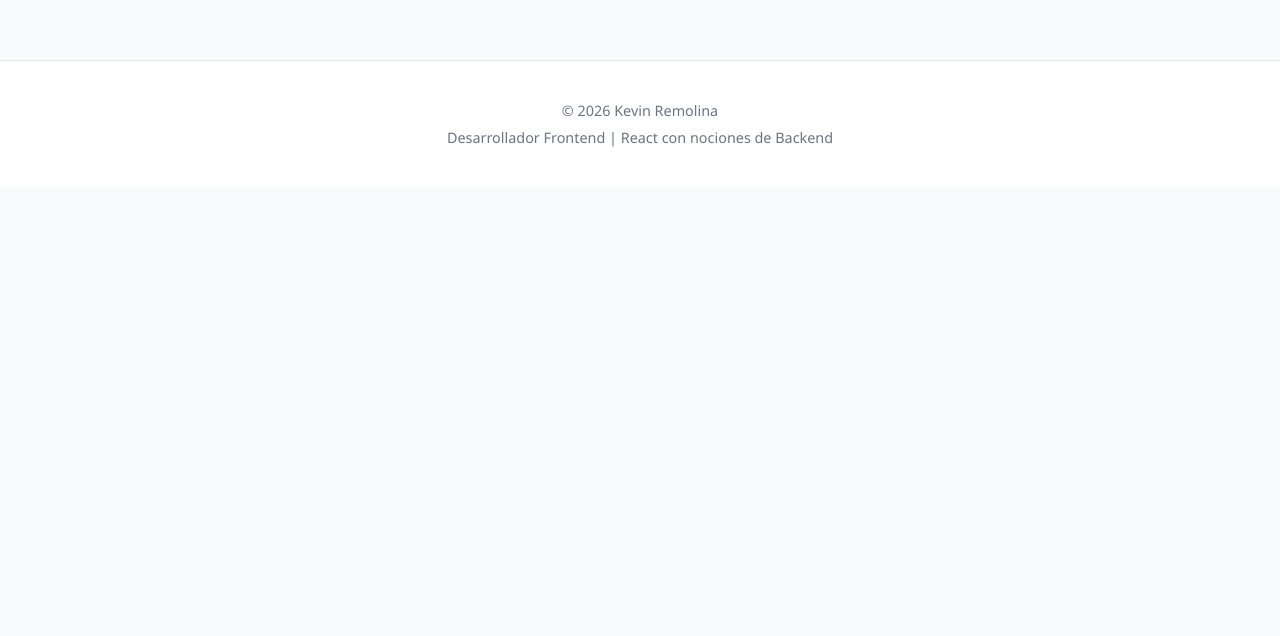
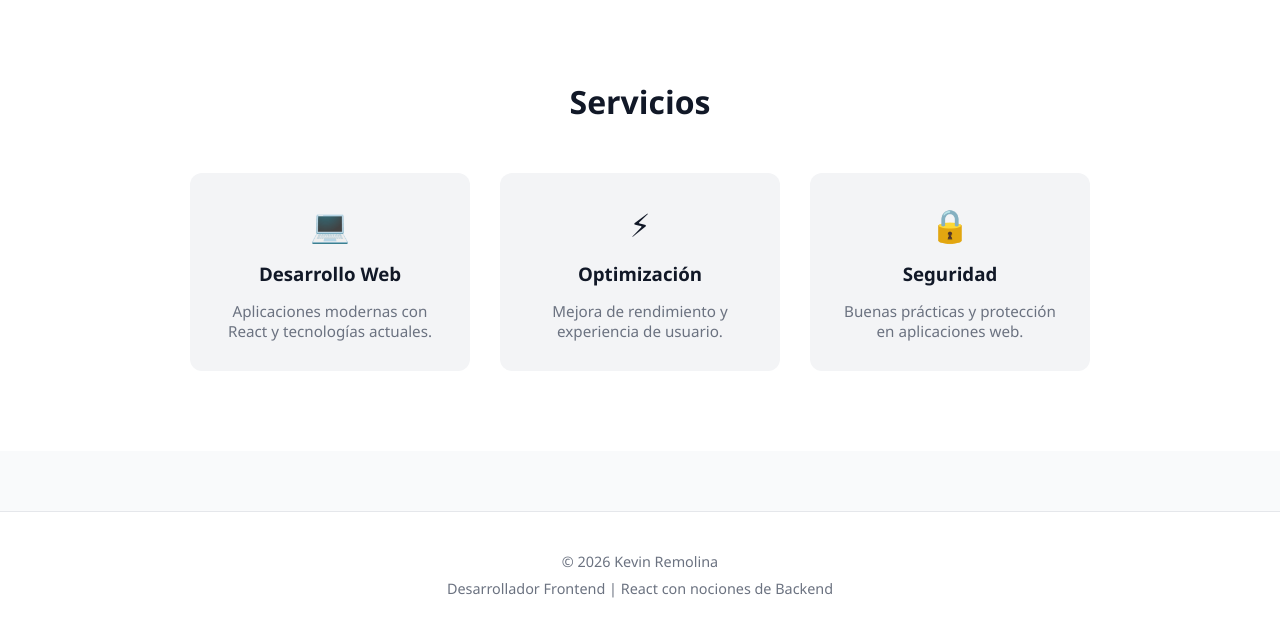
Before and after one commit to KevinRemolina/landing-page-react, a React (Vite) app: page / in a window 1280 px wide. Shown: the part 714-1350 px from the top of the page. Before the commit the page ends 901 px from the top, so only its background shows below. Built offline with nearby package versions, Linux system fonts and the light colour scheme.

Commit message:
add service by means of a reuse component that use a dinamic control of information, preapared to receive information through a api

```diff
--- a/src/App.jsx
+++ b/src/App.jsx
@@ -1,12 +1,15 @@
 import Navbar from "./components/Navbar"
 import Hero from "./components/Hero"
+import Services from "./components/services"
 import Footer from "./components/Footer"
+
 
 function App() {
   return (
     <>
       <Navbar />
       <Hero />
+      <Services />
       <Footer />
     </>
   )
--- /dev/null
+++ b/src/components/ServiceCard.jsx
@@ -0,0 +1,11 @@
+function ServiceCard({ icon, title, description }) {
+  return (
+    <div className="service-card">
+      <div className="service-icon">{icon}</div>
+      <h3>{title}</h3>
+      <p>{description}</p>
+    </div>
+  )
+}
+
+export default ServiceCard
--- /dev/null
+++ b/src/components/services.jsx
@@ -0,0 +1,44 @@
+import ServiceCard from "./ServiceCard"
+
+function Services() {
+
+    const servicesData = [
+    {
+        id: 1,
+        icon: "💻",
+        title: "Desarrollo Web",
+        description: "Aplicaciones modernas con React y tecnologías actuales."
+    },
+    {
+        id: 2,
+        icon: "⚡",
+        title: "Optimización",
+        description: "Mejora de rendimiento y experiencia de usuario."
+    },
+    {
+        id: 3,
+        icon: "🔒",
+        title: "Seguridad",
+        description: "Buenas prácticas y protección en aplicaciones web."
+    }
+]
+
+  return (
+    <section className="services">
+      <h2>Servicios</h2>
+
+      <div className="services-container">
+        {servicesData.map((service) => (
+          <ServiceCard
+            key={service.id}
+            icon={service.icon}
+            title={service.title}
+            description={service.description}
+          />
+        ))}
+      </div>
+    </section>
+  )
+}
+
+export default Services
--- a/src/styles.css
+++ b/src/styles.css
@@ -73,3 +73,47 @@ footer p:first-child {
   background-color: #e5e7eb;
   border-radius: 12px;
 }
+
+.services {
+  padding: 80px 40px;
+  text-align: center;
+  background-color: #ffffff;
+}
+
+.services h2 {
+  font-size: 2rem;
+  margin-bottom: 50px;
+}
+
+.services-container {
+  display: flex;
+  justify-content: center;
+  gap: 30px;
+  flex-wrap: wrap;
+}
+
+.service-card {
+  background-color: #f3f4f6;
+  padding: 30px;
+  border-radius: 12px;
+  width: 280px;
+  transition: transform 0.3s ease, box-shadow 0.3s ease;
+}
+
+.service-card h3 {
+  margin: 15px 0;
+}
+
+.service-card p {
+  color: #6b7280;
+  font-size: 0.95rem;
+}
+
+.service-card:hover {
+  transform: translateY(-8px);
+  box-shadow: 0 10px 25px rgba(0, 0, 0, 0.08);
+}
+
+.service-icon {
+  font-size: 2rem;
+}
```
